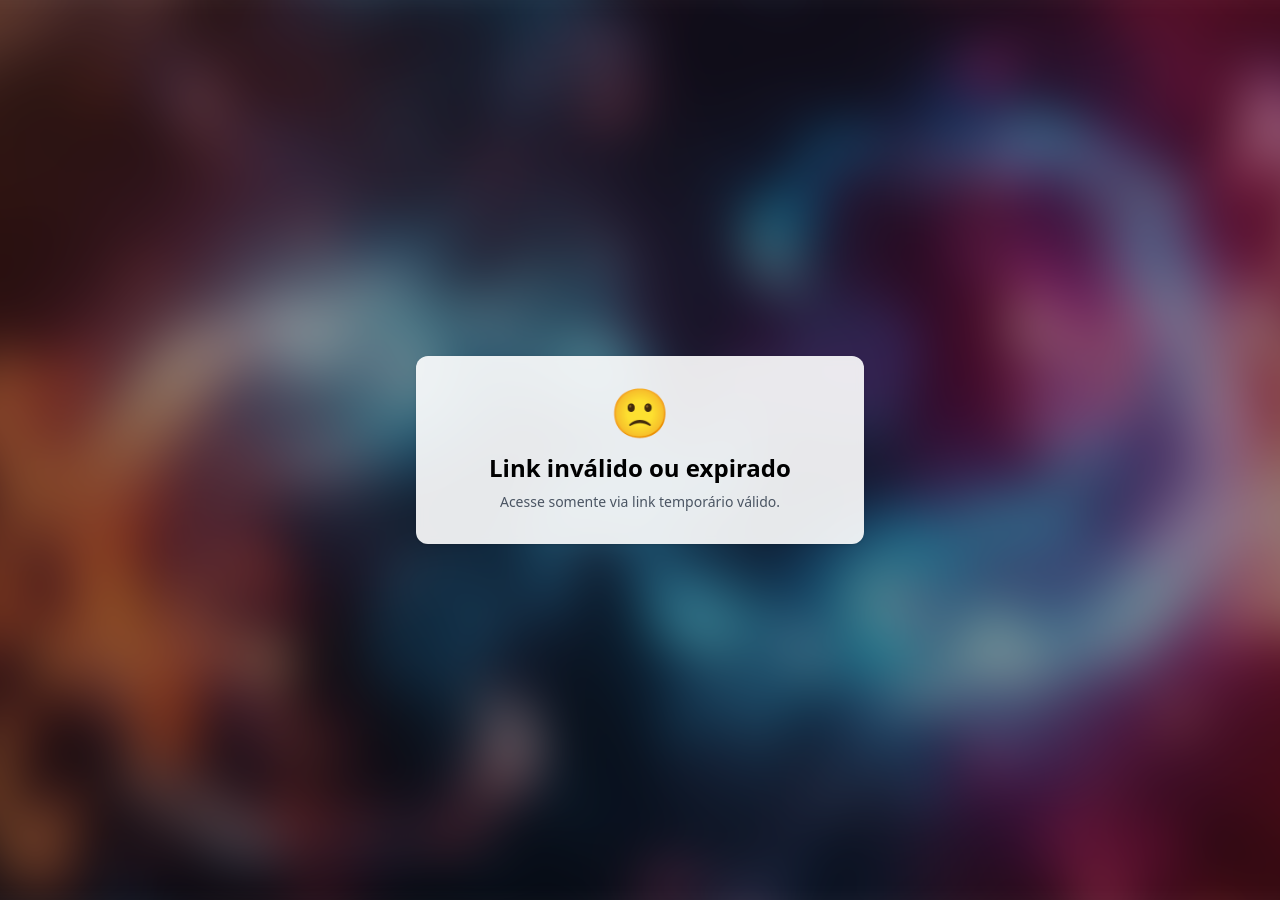
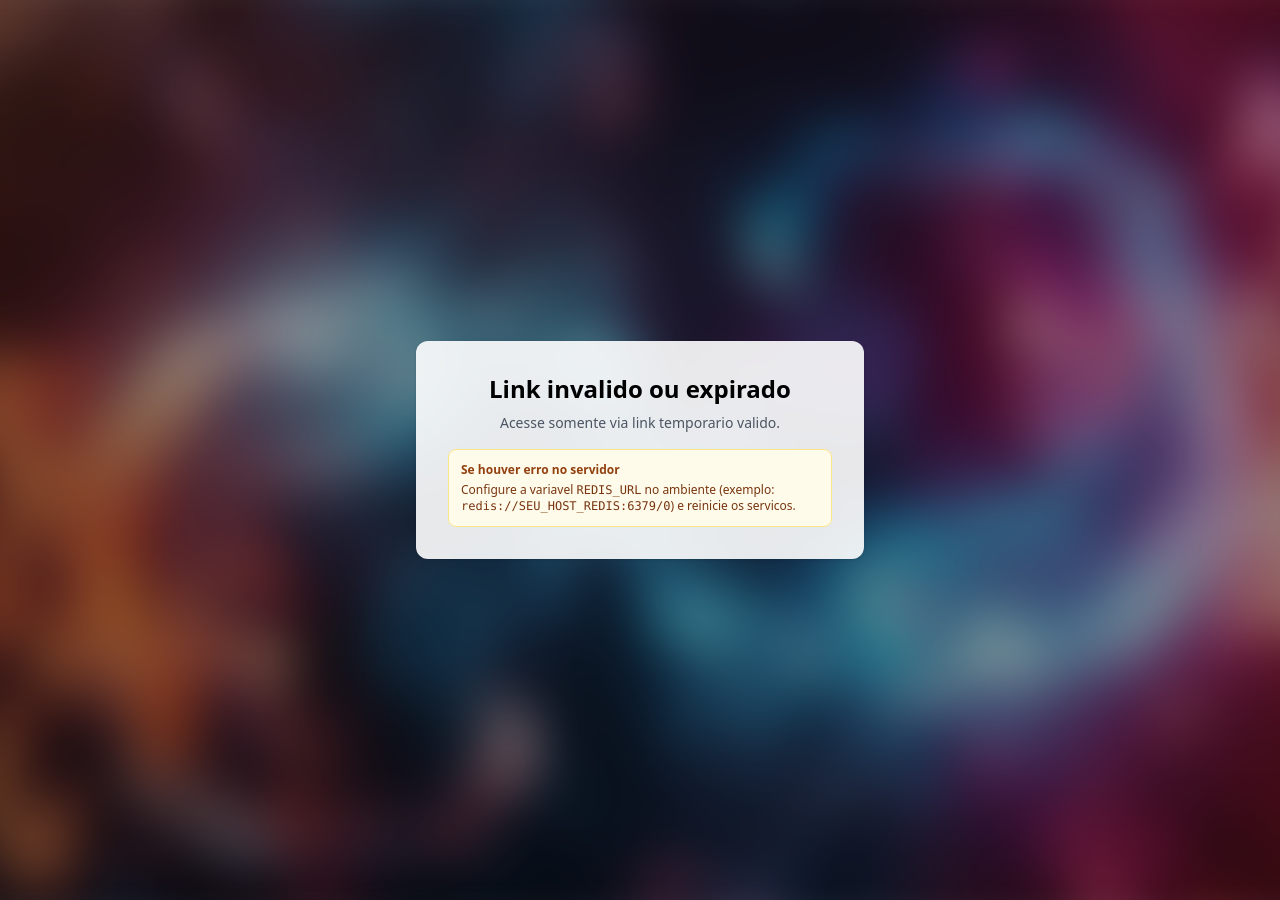
Before and after one commit to JONATHAS-L1M4/Connect-Evolution-API, a FastAPI app: template templates/invalid.html in a window 1280 px wide. Run offline with FastAPI, Linux system fonts and the light colour scheme; the template is opened without the code that fills it, so the values that code supplies are empty; some libraries are stand-ins or nearby versions.

Commit message:
fix: simplify deploy config and improve redis error guidance

```diff
--- a/modules_app/routes.py
+++ b/modules_app/routes.py
@@ -22,7 +22,11 @@ def ui_connect(request: Request):
     try:
         _ = guard_and_get_payload(token)
     except HTTPException as e:
-        resp = templates.TemplateResponse(request, "invalid.html", {}, status_code=e.status_code)
+        context = {
+            "token": token,
+            "error_message": str(e.detail) if e.detail else "Link invalido ou expirado",
+        }
+        resp = templates.TemplateResponse(request, "invalid.html", context, status_code=e.status_code)
         resp.headers["Cache-Control"] = "no-store, no-cache, must-revalidate, max-age=0"
         resp.headers["Pragma"] = "no-cache"
         resp.headers["Expires"] = "0"
--- a/templates/invalid.html
+++ b/templates/invalid.html
@@ -3,54 +3,48 @@
 <head>
   <meta charset="utf-8" />
   <meta name="viewport" content="width=device-width,initial-scale=1" />
-  <title>Link inválido</title>
-
-  <!-- Importante: crawlers do WhatsApp/FB não executam JS -->
+  <title>Link invalido</title>
   <meta name="robots" content="noindex,nofollow" />
   <link rel="canonical" href="{{ request.url }}">
-
-  <!-- Favicon -->
   <link rel="icon" type="image/png" sizes="32x32" href="{{ url_for('static', path='/img/favicon.png') }}">
   <link rel="icon" type="image/png" sizes="16x16" href="{{ url_for('static', path='/img/favicon.png') }}">
-  <!-- (Opcional) Apple Touch (se o mesmo png servir) -->
   <link rel="apple-touch-icon" href="{{ url_for('static', path='/img/favicon.png') }}">
-  <!-- (Compatibilidade) shortcut icon -->
   <link rel="shortcut icon" href="{{ url_for('static', path='/img/favicon.png') }}">
-
-  <!-- Open Graph (WhatsApp / Facebook / LinkedIn) -->
   <meta property="og:type" content="website">
   <meta property="og:locale" content="pt_BR">
   <meta property="og:site_name" content="Evolution Instance Manager">
-  <meta property="og:title" content="Link inválido ou expirado">
-  <meta property="og:description" content="Acesse somente via link temporário válido.">
+  <meta property="og:title" content="Link invalido ou expirado">
+  <meta property="og:description" content="Acesse somente via link temporario valido.">
   <meta property="og:url" content="{{ request.url }}">
-  <!-- Use URL ABSOLUTA; request.url_for gera absoluta no FastAPI/Starlette -->
   <meta property="og:image" content="{{ request.url_for('static', path='/img/thumbnail.jpg') }}?v=2">
   <meta property="og:image:width" content="1200">
   <meta property="og:image:height" content="630">
-
-  <!-- (Opcional) Twitter Card - não atrapalha o WhatsApp -->
   <meta name="twitter:card" content="summary_large_image">
-  <meta name="twitter:title" content="Link inválido ou expirado">
-  <meta name="twitter:description" content="Acesse somente via link temporário válido.">
+  <meta name="twitter:title" content="Link invalido ou expirado">
+  <meta name="twitter:description" content="Acesse somente via link temporario valido.">
   <meta name="twitter:image" content="{{ request.url_for('static', path='/img/thumbnail.jpg') }}">
-
   <script src="https://cdn.tailwindcss.com"></script>
 </head>
 <body class="relative min-h-screen bg-gray-50">
-  <!-- Fundo com imagem + desfoque (servida localmente) -->
   <div class="fixed inset-0 -z-10">
-    <img src="{{ url_for('static', path='/img/background.jpg') }}"
-         alt=""
-         class="w-full h-full object-cover blur-xl scale-110">
+    <img src="{{ url_for('static', path='/img/background.jpg') }}" alt="" class="w-full h-full object-cover blur-xl scale-110">
     <div class="absolute inset-0 bg-black/40"></div>
   </div>
 
   <div class="min-h-screen grid place-items-center px-4">
     <div class="w-full max-w-md bg-white/90 backdrop-blur-sm p-8 rounded-xl shadow text-center">
-      <div class="text-5xl mb-4">🙁</div>
-      <h1 class="text-2xl font-semibold mb-2">Link inválido ou expirado</h1>
-      <p class="text-sm text-gray-600">Acesse somente via link temporário válido.</p>
+      <h1 class="text-2xl font-semibold mb-2">Link invalido ou expirado</h1>
+      <p class="text-sm text-gray-600">Acesse somente via link temporario valido.</p>
+      {% if error_message %}
+      <p class="mt-3 text-sm text-red-600">{{ error_message }}</p>
+      {% endif %}
+      <div class="mt-4 rounded-lg border border-amber-200 bg-amber-50 p-3 text-left">
+        <p class="text-xs font-semibold text-amber-800">Se houver erro no servidor</p>
+        <p class="mt-1 text-xs text-amber-900">
+          Configure a variavel <code>REDIS_URL</code> no ambiente
+          (exemplo: <code>redis://SEU_HOST_REDIS:6379/0</code>) e reinicie os servicos.
+        </p>
+      </div>
     </div>
   </div>
 </body>
```
Also changed, not shown: EasyPanel_Install.json (deleted, +0 -32 lines), docker-compose.yml (+0 -9 lines), README.md, 1 other file.
